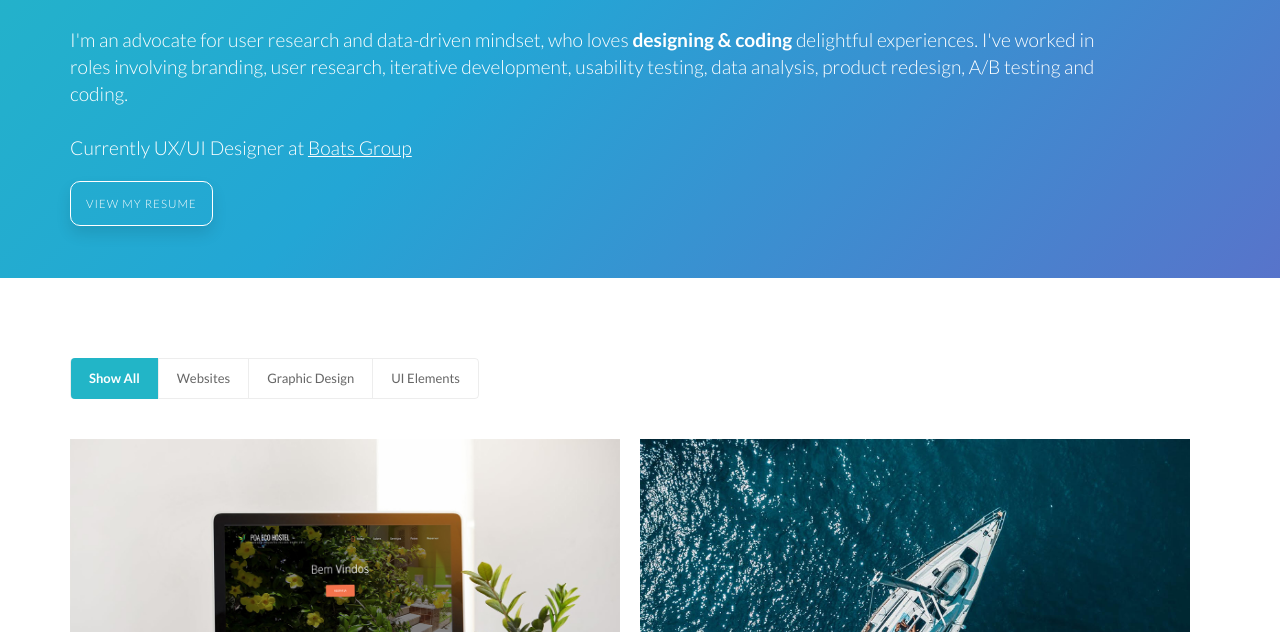
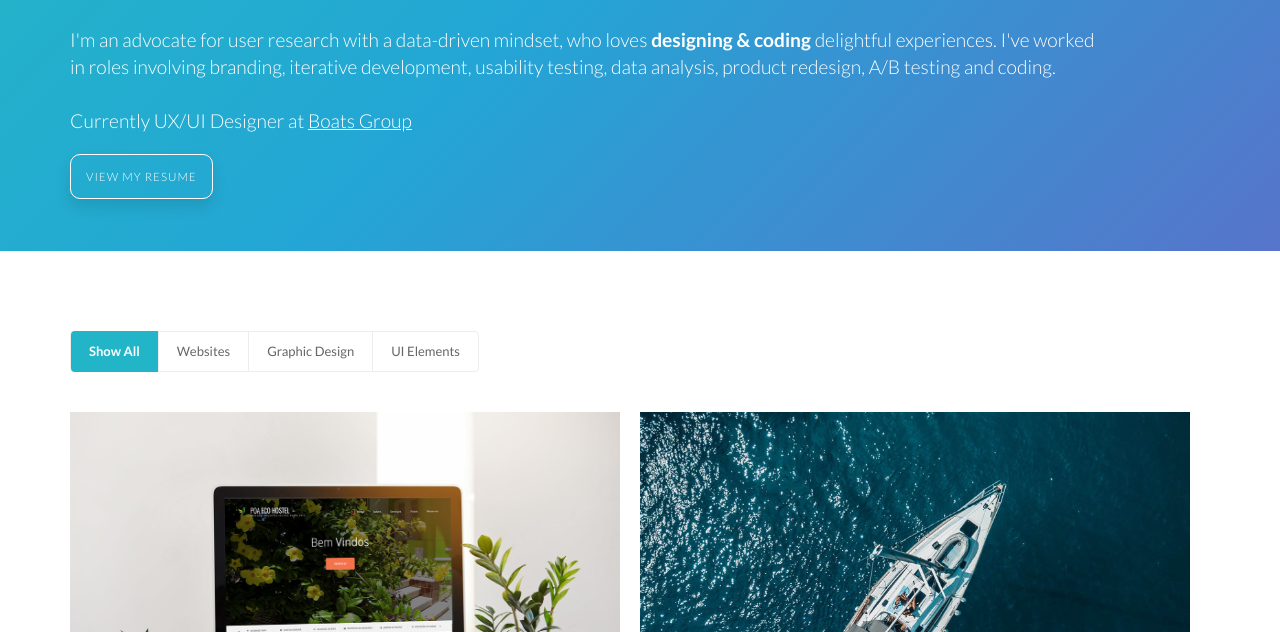
Before and after one commit to vanessapyaar/myportfolio, a plain HTML site: page index.html in a window 1280 px wide. Shown: the part 168-800 px from the top of the page. Drawn offline with Linux system fonts and the light colour scheme.

Commit message:
clean up

```diff
--- a/index.html
+++ b/index.html
@@ -114,11 +114,10 @@
          <div class="container clearfix">
          <div class="hero content">
             <h2>👋<span style="color: white;">  I'm Vanessa, a hands on UX Designer.</span></h2>
-            <p class="main-paragraph" >I'm an advocate for user research and data-driven mindset, who loves <span style="font-weight: bold;"> designing & coding</span> delightful experiences. I've worked in roles involving branding, user research, iterative development, usability testing, data analysis, product redesign, A/B testing and coding.
+            <p class="main-paragraph" >I'm an advocate for user research with a data-driven mindset, who loves <span style="font-weight: bold;"> designing & coding</span> delightful experiences. I've worked in roles involving branding, iterative development, usability testing, data analysis, product redesign, A/B testing and coding.
                <br><br>Currently UX/UI Designer at <a href="https://www.boatsgroup.com" target="_blank" style="color: white; text-decoration: underline solid white !important;" >Boats Group</a><br><br>
 
                <a href="/cv-vanessa.pdf" class="button-hero" target="_blank" data-initialized="true" style="background-color: transparent !important; border: 1px solid white; font-size: .6em !important;">View My Resume</a>
-
 
          </div>
       </section>
```
Also changed, not shown: about-me.html (+1 -4 lines).
